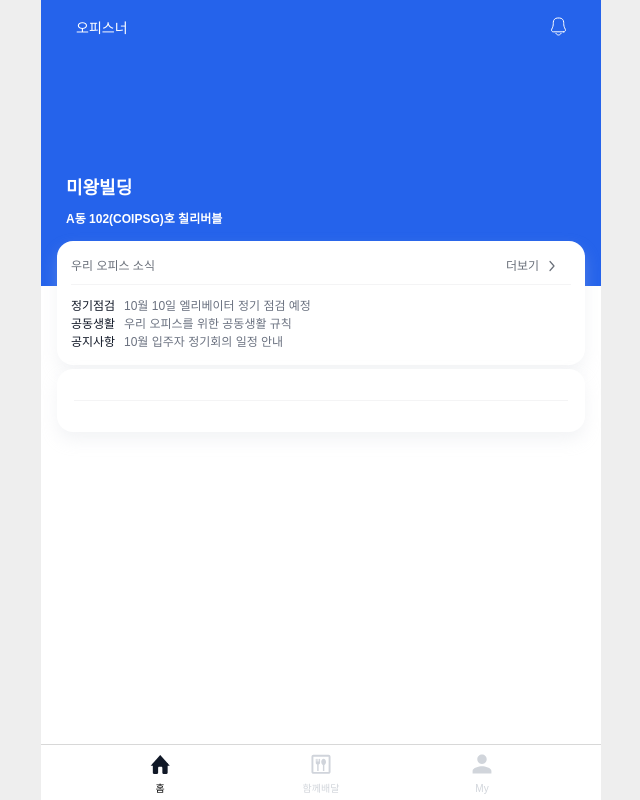
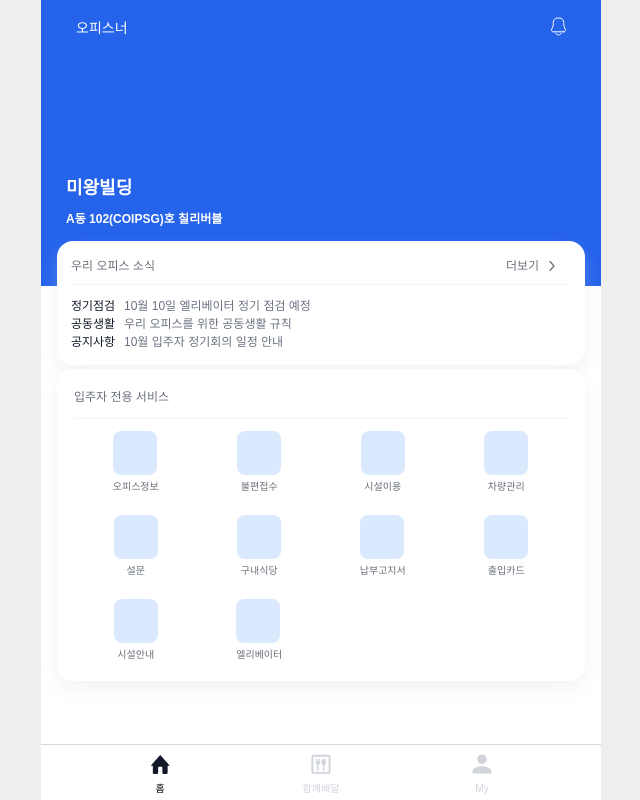
Before and after one commit to FC-Chilli-Bubble/front-officener, a React (Vite) app: page / in a window 1280 px wide. Shown: the whole page, without its empty margins (319-959 px from the left). Built offline with nearby package versions, Linux system fonts and the light colour scheme; a web font is replaced by a local one.

Commit message:
💄 Design: Home 서비스 목록 UI 작업중

```diff
--- a/src/constants/commonUiData.ts
+++ b/src/constants/commonUiData.ts
@@ -57,3 +57,46 @@ export const HOME_OFFICE = [
     content: '10월 입주자 정기회의 일정 안내'
   }
 ];
+
+export const HOME_SERVICES = [
+  {
+    title: '오피스정보',
+    icon: ''
+  },
+  {
+    title: '불편접수',
+    icon: ''
+  },
+  {
+    title: '시설이용',
+    icon: ''
+  },
+  {
+    title: '차량관리',
+    icon: ''
+  },
+  {
+    title: '설문',
+    icon: ''
+  },
+  {
+    title: '구내식당',
+    icon: ''
+  },
+  {
+    title: '납부고지서',
+    icon: ''
+  },
+  {
+    title: '출입카드',
+    icon: ''
+  },
+  {
+    title: '시설안내',
+    icon: ''
+  },
+  {
+    title: '엘리베이터',
+    icon: ''
+  }
+];
--- a/src/pages/Home/Home.tsx
+++ b/src/pages/Home/Home.tsx
@@ -3,7 +3,7 @@ import { styled } from "styled-components";
 import Button from "@/components/Common/Button";
 import HomeHeader from "@/components/Home/HomeHeader";
 import IconRight from '@/assets/ico_right_arrow_g.svg';
-import { HOME_OFFICE } from "@/constants/commonUiData";
+import { HOME_OFFICE, HOME_SERVICES } from "@/constants/commonUiData";
 const Home = () => {
 
   return (
@@ -38,8 +38,18 @@ const Home = () => {
 
           {/* 서비스 */}
           <StyledServiceBox>
-            <h6></h6>
+            <h6>입주자 전용 서비스</h6>
             <StyledDivider />
+            <ul>
+              {
+                HOME_SERVICES.map(service => (
+                  <li key={service.title}>
+                    <div></div>
+                    <p>{service.title}</p>
+                  </li>
+                ))
+              }
+            </ul>
           </StyledServiceBox>
 
         </StyledBox>
@@ -122,10 +132,41 @@ const StyledServiceBox = styled.div`
   box-shadow: ${({ theme }) => theme.dropShadow.depth1};
   background-color: ${({ theme }) => theme.colors.white};
   border-radius: 16px;
+  color: #696F79;
 
   h6 {
-    color: #696F79;
     font-size: 12px;
+    font-weight: 500;
+    line-height: 18px;
+  }
+
+  ul {
+    display: grid;
+    grid-template-columns: repeat(4, 1fr);
+    justify-items: center;
+    grid-row-gap: 21px;
+
+    li {
+      cursor: pointer;
+
+      div {
+        width: 44px;
+        height: 44px;
+        border-radius: 8px;
+        background: #DAE9FE;
+        display: flex;
+        justify-content: center;
+        align-items: center;
+      }
+
+      p {
+        font-size: 10px;
+        line-height: 15px;
+        margin-top: 4px;
+        text-align: center;
+      }
+    }
+
   }
 `;
 
```
